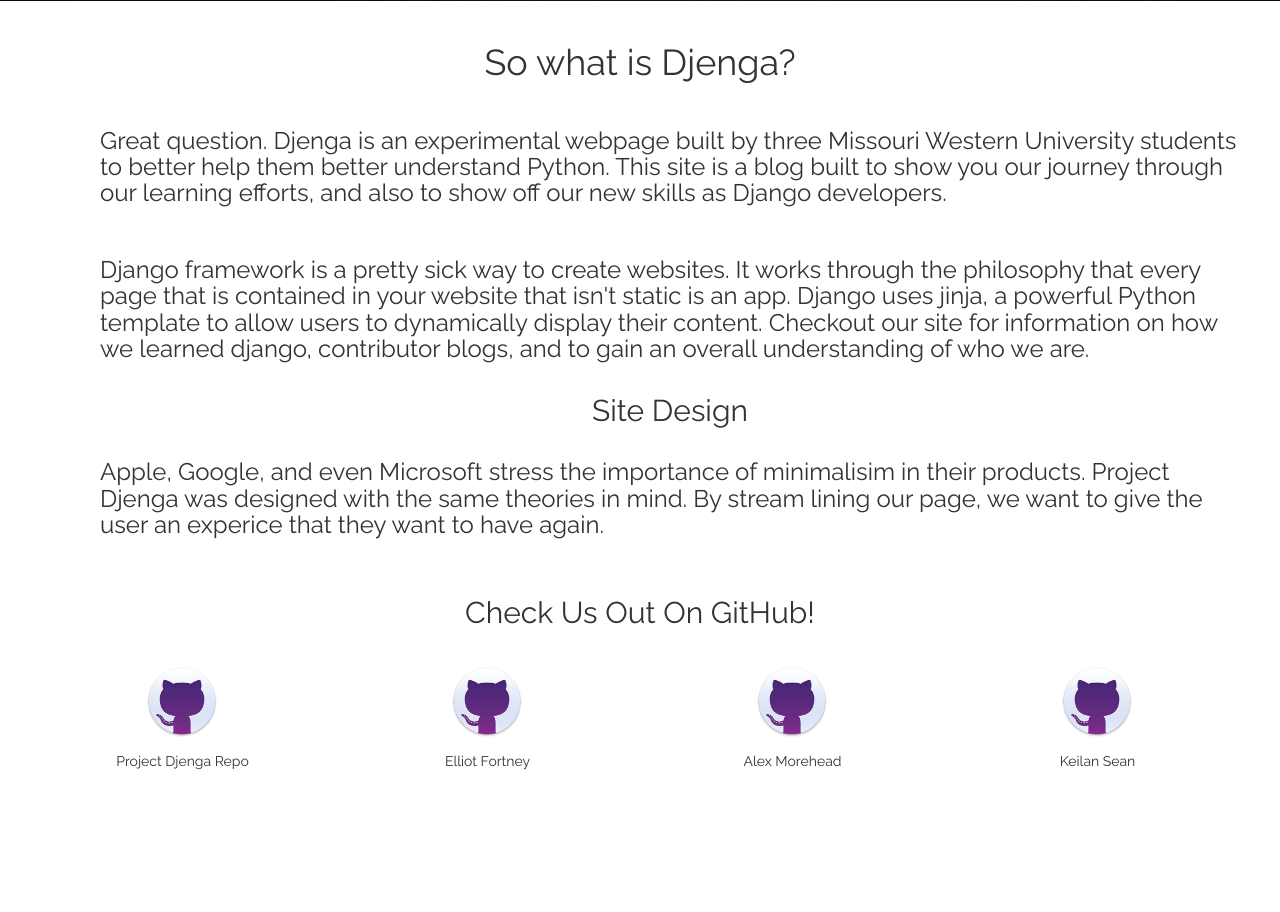
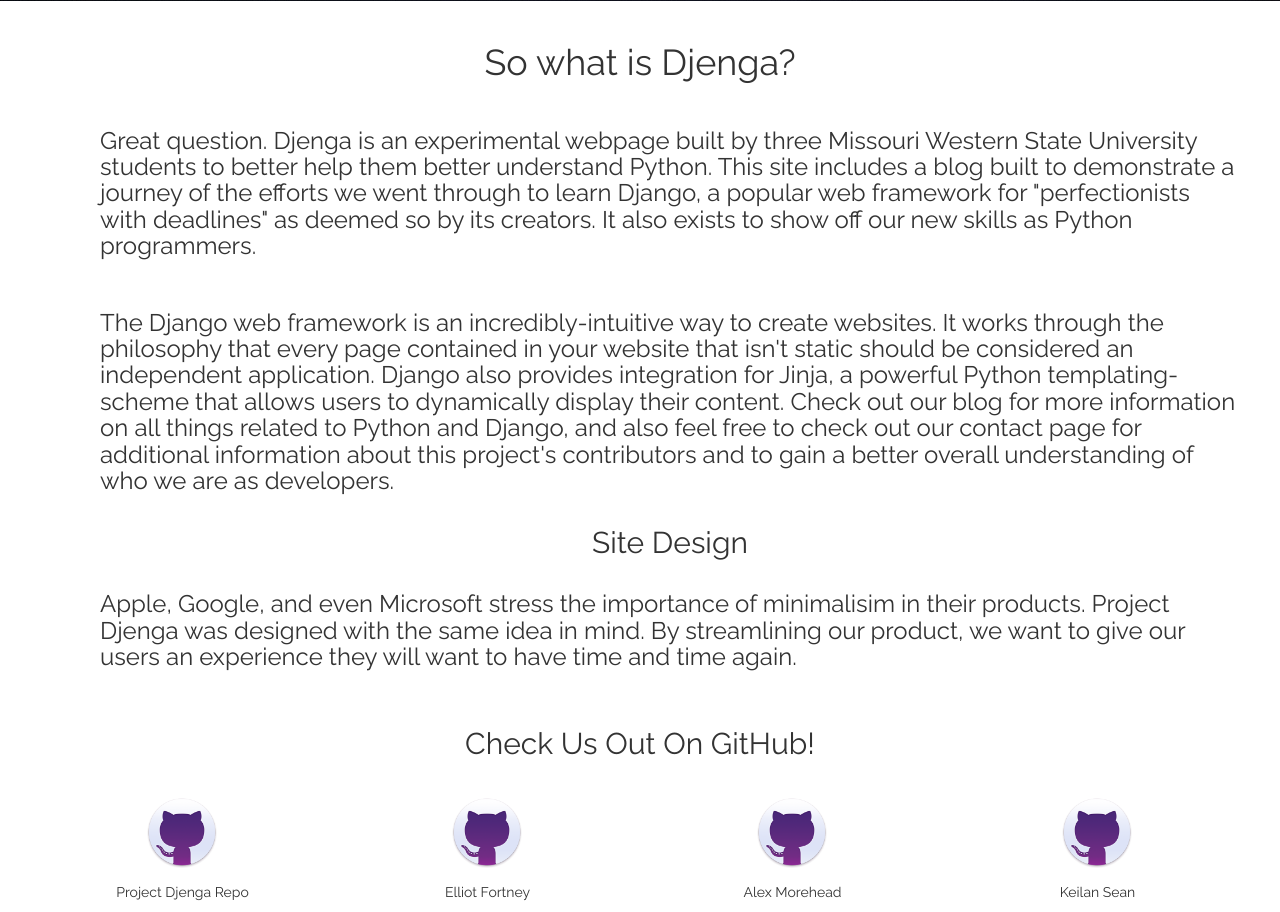
Before and after one commit to amorehead/projectdjenga, a Django app: page / in a window 1280 px wide. Shown: the part 799-1711 px from the top of the page. Before the commit the page ends 1569 px from the top, so only its background shows below. Run offline with Django 3.2, Linux system fonts and the light colour scheme; some libraries are stand-ins or nearby versions.

Commit message:
Revised some text on the home page and extended the contact page so that it points at a boring contact.html file at least for now.

```diff
--- a/webapp/templates/webapp/basic.html
+++ b/webapp/templates/webapp/basic.html
@@ -1,4 +1,4 @@
-{% extends "webapp/header.html" %}
+{% extends "webapp/contact.html" %}
 {% block content %}
 	{% for c in content%}
 	   <p>{{c}}</p>
--- /dev/null
+++ b/webapp/templates/webapp/contact.html
@@ -0,0 +1 @@
+<h3> This is a test HTML page for the contact page!
--- a/webapp/templates/webapp/home.html
+++ b/webapp/templates/webapp/home.html
@@ -10,15 +10,15 @@
   <div class="row answerQ">
     <div class="col-md-12">
       <div class="container">
-        <h3> Great question. Djenga is an experimental webpage built by three Missouri Western University students to better help them better understand Python. This site is a blog built to show you our journey through our learning efforts, and also to show off our new skills as Django developers.
+        <h3> Great question. Djenga is an experimental webpage built by three Missouri Western State University students to better help them better understand Python. This site includes a blog built to demonstrate a journey of the efforts we went through to learn Django, a popular web framework for "perfectionists with deadlines" as deemed so by its creators. It also exists to show off our new skills as Python programmers.
       </h3>
 
         </br>
 
-        <h3>Django framework is a pretty sick way to create websites. It works through the philosophy that every page that is contained in your website that isn't static is an app. Django uses jinja, a powerful Python template to allow users to dynamically display their content. Checkout our site for information on how we learned django, contributor blogs, and to gain an overall understanding of who we are.</h3>
+        <h3>The Django web framework is an incredibly-intuitive way to create websites. It works through the philosophy that every page contained in your website that isn't static should be considered an independent application. Django also provides integration for Jinja, a powerful Python templating-scheme that allows users to dynamically display their content. Check out our blog for more information on all things related to Python and Django, and also feel free to check out our contact page for additional information about this project's contributors and to gain a better overall understanding of who we are as developers.</h3>
 
         <h2 class="text-center" style="padding:12px"> Site Design </h2>
-        <h3>Apple, Google, and even Microsoft stress the importance of minimalisim in their products. Project Djenga was designed with the same theories in mind. By stream lining our page, we want to give the user an experice that they want to have again.</h3>
+        <h3>Apple, Google, and even Microsoft stress the importance of minimalisim in their products. Project Djenga was designed with the same idea in mind. By streamlining our product, we want to give our users an experience they will want to have time and time again.</h3>
       </div>
     </div>
   </div>
```
